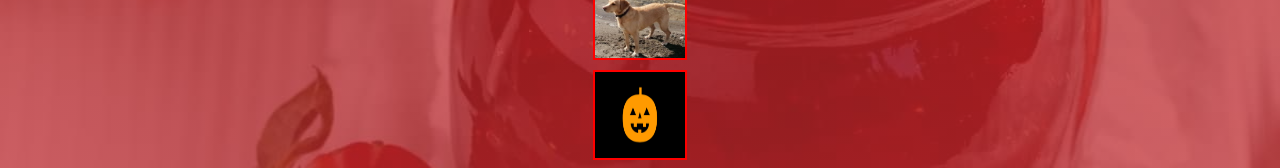
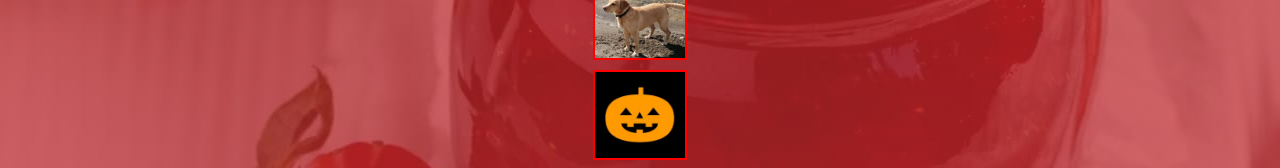
Before and after one commit to Mc-JAM/Mc-JAM.github.io, a Next.js app: page / in a window 1280 px wide. Shown: the part 608-776 px from the top of the page. Built offline with nearby package versions, Linux system fonts and the light colour scheme.

Commit message:
Fix aspect ratio of image

```diff
--- a/pages/about.jsx
+++ b/pages/about.jsx
@@ -18,7 +18,7 @@ export default function About() {
                     <h1>Our Roles</h1>
                     <Abouts i="/img/justjjsimplified.png" a="JJ" desc="JJ, Programmer" />
                     <Abouts i="/img/jay.jpeg" a="Jay" desc="Jay, Modeller/2d artist" />
-                    <Abouts i="/img/Aaronsongaming.png" a="Aaron" desc="Aaron, Junior Programmer" />
+                    <Abouts i="/img/aaronsongaming.jpg" a="Aaron" desc="Aaron, Junior Programmer" />
                     <Abouts i="/img/speedberg.png" a="Matthew" desc="Matthew, Programmer/2d artist" />
                     <Footer />
                 </div>
--- a/pages/contacts.jsx
+++ b/pages/contacts.jsx
@@ -19,7 +19,7 @@ export default function Contacts() {
                         <h1>Jayy</h1>
                         <Contact i="/img/jay.jpeg" a="Jayy" g='https://github.com/Jayy518'  it='https://jayy518.itch.io/'/>
                         <h1>Aaronsongaming</h1>
-                        <Contact i="/img/aaronsongaming.png" a="Aaronsongaming" g='https://github.com/AaronsonGaming' it='https://speedberg.itch.io/'/>
+                        <Contact i="/img/aaronsongaming.jpg" a="Aaronsongaming" g='https://github.com/AaronsonGaming' it='https://speedberg.itch.io/'/>
                         <h1>Speedberg</h1>
                         <Contact i="/img/speedberg.png" a="Speedberg" g='https://github.com/Speedberg' it='https://speedberg.itch.io/'/>
                     </div>
--- a/pages/index.js
+++ b/pages/index.js
@@ -29,7 +29,7 @@ export default function Home() {
             <div className={styles.usContainer}>
               <Us i='/img/justjjsimplified.png' a='JustJJ' shortDesc='The Mc of Mc-JAM, heralding a record of 5 games, JustJJ!'/>
               <Us i='/img/jay.jpeg' a='Jayy' shortDesc='The J of Mc-JAM, a man who loves 3d modelling, Jayy!'/>
-              <Us i='/img/Aaronsongaming.png' a='Aaronsongaming' shortDesc='The A of Mc-JAM, coming in with 1000 subscribers on Youtube, Aaronsongaming!'/>
+              <Us i='/img/aaronsongaming.jpg' a='Aaronsongaming' shortDesc='The A of Mc-JAM, coming in with 1000 subscribers on Youtube, Aaronsongaming!'/>
               <Us i='/img/speedberg.png' a='Speedberg' shortDesc='The M of Mc-JAM, a master of the backend, Speedberg!'/>
             </div>
 
```
Also changed, not shown: public/img/Aaronsongaming.png (deleted), public/img/aaronsongaming.jpg (added).
